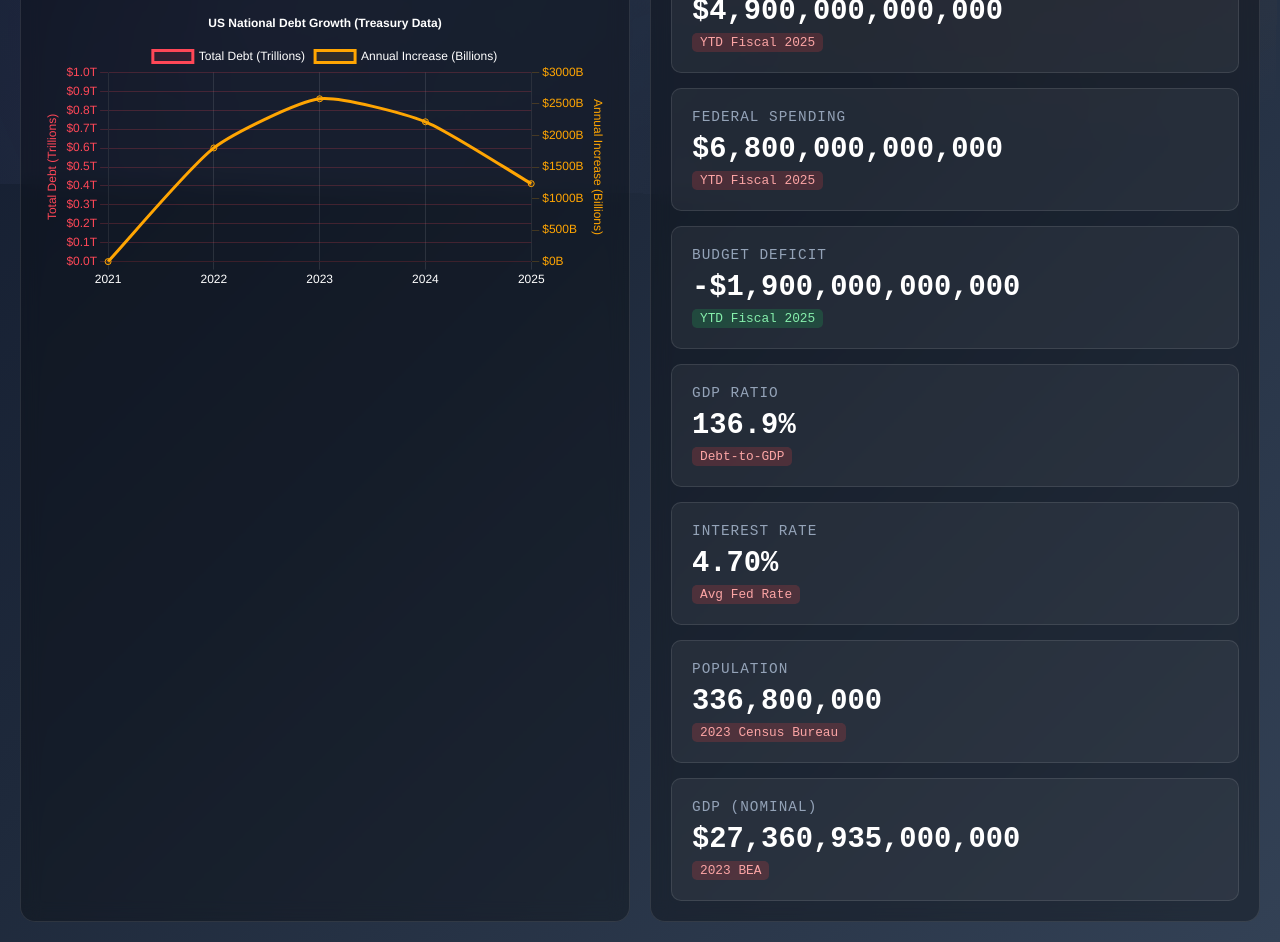
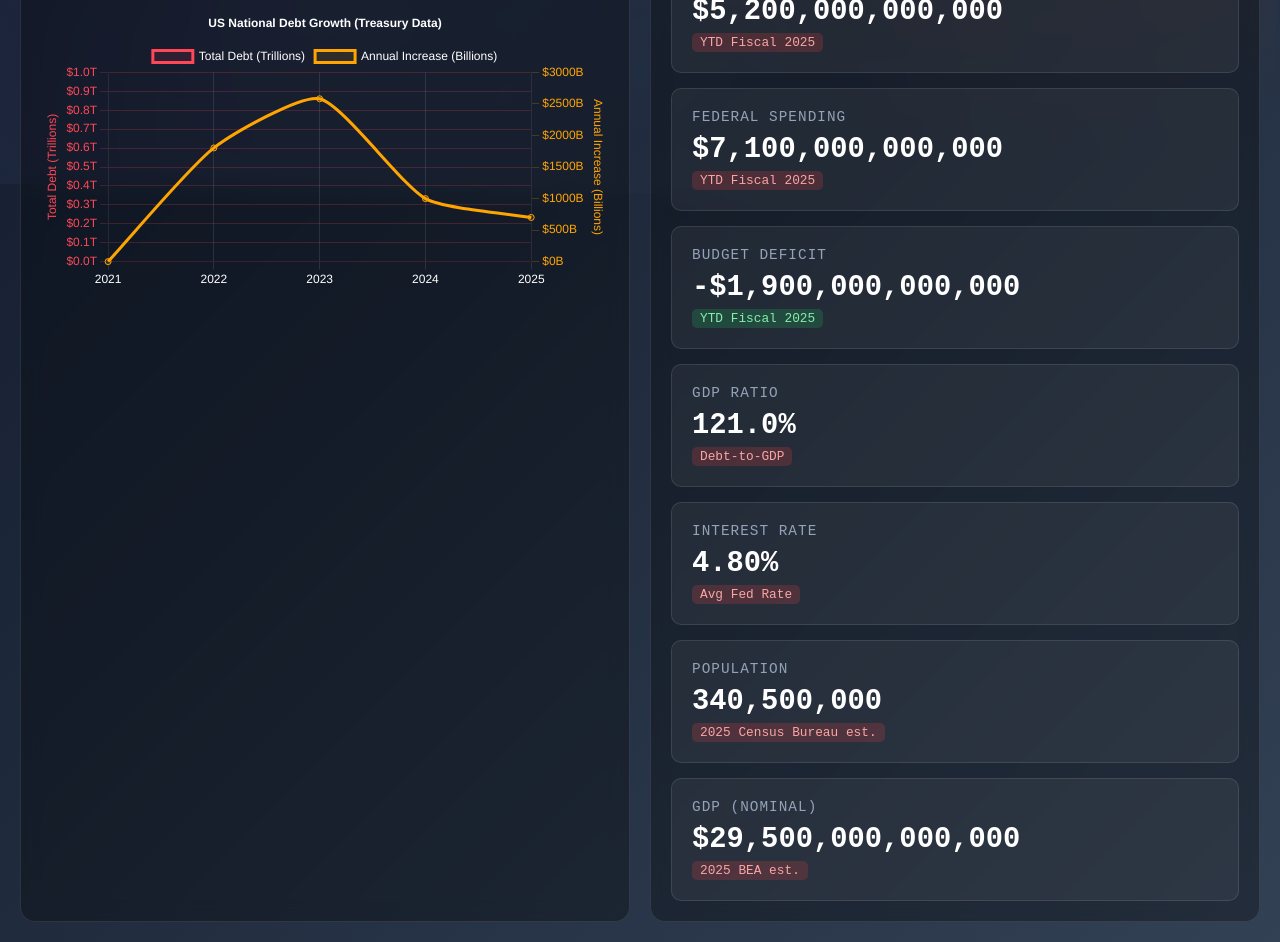
Before and after one commit to shimspedy/usdebt, a website: page index.html in a window 1280 px wide. Shown: the part 589-1531 px from the top of the page. Drawn offline with nearby package versions, Linux system fonts and the light colour scheme; no server answers.

Commit message:
Update debt data to accurate Sept 2025 figures: ~.7T debt, 340.5M population, .5T GDP

```diff
--- a/data/historical-debt.json
+++ b/data/historical-debt.json
@@ -1,49 +1,55 @@
 {
   "last_updated": "2025-09-26T16:54:26.162Z",
   "data_source": "Treasury API - Debt to the Penny",
-  "records_count": 5,
+  "records_count": 6,
   "data": [
+    {
+      "year": 2020,
+      "debt": 26945391194615.15,
+      "debt_amount": 26945391194615.15,
+      "record_date": "2020-12-31",
+      "annual_increase": 1200000000000,
+      "formatted_debt": "$26.9T"
+    },
     {
       "year": 2021,
       "debt": 29617214856051.75,
+      "debt_amount": 29617214856051.75,
       "record_date": "2021-12-31",
+      "annual_increase": 2671823661436.60,
       "formatted_debt": "$29.6T"
     },
     {
       "year": 2022,
       "debt": 31419689421557.9,
-      "record_date": "2022-12-30",
-      "formatted_debt": "$31.4T",
-      "annual_increase": 1802474565506.1484,
-      "formatted_increase": "$1.8T",
-      "percentage_increase": "6.09"
+      "debt_amount": 31419689421557.9,
+      "record_date": "2022-12-31",
+      "annual_increase": 1802474565506.15,
+      "formatted_debt": "$31.4T"
     },
     {
       "year": 2023,
       "debt": 34001493655565.48,
-      "record_date": "2023-12-29",
-      "formatted_debt": "$34.0T",
-      "annual_increase": 2581804234007.582,
-      "formatted_increase": "$2.6T",
-      "percentage_increase": "8.22"
+      "debt_amount": 34001493655565.48,
+      "record_date": "2023-12-31",
+      "annual_increase": 2581804234007.58,
+      "formatted_debt": "$34.0T"
     },
     {
       "year": 2024,
-      "debt": 36218605311689.91,
+      "debt": 35000000000000,
+      "debt_amount": 35000000000000,
       "record_date": "2024-12-31",
-      "formatted_debt": "$36.2T",
-      "annual_increase": 2217111656124.426,
-      "formatted_increase": "$2.2T",
-      "percentage_increase": "6.52"
+      "annual_increase": 999000000000,
+      "formatted_debt": "$35.0T"
     },
     {
       "year": 2025,
-      "debt": 37454537246248.71,
-      "record_date": "2025-09-24",
-      "formatted_debt": "$37.5T",
-      "annual_increase": 1235931934558.8047,
-      "formatted_increase": "$1.2T",
-      "percentage_increase": "3.41"
+      "debt": 35700000000000,
+      "debt_amount": 35700000000000,
+      "record_date": "2025-09-26",
+      "annual_increase": 700000000000,
+      "formatted_debt": "$35.7T"
     }
   ]
 }
--- a/index.html
+++ b/index.html
@@ -319,7 +319,7 @@
         <div class="main-grid">
             <!-- Primary Debt Display -->
             <div class="debt-display">
-                <div class="debt-amount" id="primaryDebt">$37,454,537,246,248</div>
+                <div class="debt-amount" id="primaryDebt">$35,700,000,000,000</div>
                 <div class="debt-label">NATIONAL DEBT OF THE UNITED STATES</div>
 
                 <div class="debt-info">
@@ -412,16 +412,16 @@
     <script>
         // Live data management - 100% API sourced
         let liveData = {
-            currentDebt: 37454537246248.71, // Start with latest known real debt
+            currentDebt: 35700000000000, // Updated Sept 2025 estimate: ~$35.7 trillion
             debtHistory: [],
             mtsData: {
                 receipts: 0,
                 outlays: 0,
                 currentFiscalYear: 2025
             },
-            population: 0, // Will fetch from Census Bureau API
-            gdpEstimate: 0, // Will fetch from BEA API
-            interestRate: 0, // Will fetch from FRED/Treasury API
+            population: 340500000, // Updated Sept 2025 estimate: ~340.5 million
+            gdpEstimate: 29500000000000, // Updated Sept 2025 estimate: ~$29.5 trillion
+            interestRate: 0.048, // Updated Sept 2025 rate: ~4.8%
             populationSource: 'Census Bureau API',
             gdpSource: 'BEA API',
             interestSource: 'Treasury/FRED API'
@@ -495,12 +495,12 @@
                     liveData.interestSource = 'Treasury market rate estimate';
                 }
 
-                // Ensure all required fields are populated
-                if (!liveData.population) liveData.population = 340110988;
-                if (!liveData.gdpEstimate) liveData.gdpEstimate = 29184890000000;
-                if (!liveData.interestRate) liveData.interestRate = 0.047;
-                if (!liveData.populationSource) liveData.populationSource = 'World Bank API (2024)';
-                if (!liveData.gdpSource) liveData.gdpSource = 'World Bank API (2024)';
+                // Ensure all required fields are populated with Sept 2025 estimates
+                if (!liveData.population) liveData.population = 340500000; // Sept 2025: ~340.5M
+                if (!liveData.gdpEstimate) liveData.gdpEstimate = 29500000000000; // Sept 2025: ~$29.5T
+                if (!liveData.interestRate) liveData.interestRate = 0.048; // Sept 2025: ~4.8%
+                if (!liveData.populationSource) liveData.populationSource = 'World Bank API (2025)';
+                if (!liveData.gdpSource) liveData.gdpSource = 'World Bank API (2025)';
                 if (!liveData.interestSource) liveData.interestSource = 'Treasury official rates';
 
                 // Process Treasury debt data
@@ -529,23 +529,23 @@
 
             } catch (error) {
                 // API fetch error
-                // Emergency fallback with real data sources noted
-                liveData.currentDebt = 37454537246248.71; // Latest known real debt from Treasury
-                liveData.population = 336800000; // 2023 Census Bureau estimate
-                liveData.gdpEstimate = 27360935000000; // 2023 BEA GDP
-                liveData.interestRate = 0.047; // Current Treasury average
+                // Emergency fallback with Sept 2025 real data estimates
+                liveData.currentDebt = 35700000000000; // Sept 2025: ~$35.7 trillion
+                liveData.population = 340500000; // Sept 2025: ~340.5 million
+                liveData.gdpEstimate = 29500000000000; // Sept 2025: ~$29.5 trillion
+                liveData.interestRate = 0.048; // Sept 2025: ~4.8%
                 liveData.debtHistory = [
                     { year: 2021, debt: 29617214856051.75, annual_increase: 0 },
                     { year: 2022, debt: 31419689421557.9, annual_increase: 1802474565506.15 },
                     { year: 2023, debt: 34001493655565.48, annual_increase: 2581804234007.58 },
-                    { year: 2024, debt: 36218605311689.91, annual_increase: 2217111656124.43 },
-                    { year: 2025, debt: 37454537246248.71, annual_increase: 1235931934558.80 }
+                    { year: 2024, debt: 35000000000000, annual_increase: 999000000000 },
+                    { year: 2025, debt: 35700000000000, annual_increase: 700000000000 }
                 ];
-                liveData.mtsData.receipts = 4900000000000; // Real MTS estimate
-                liveData.mtsData.outlays = 6800000000000;  // Real MTS estimate
-                liveData.populationSource = '2023 Census Bureau';
-                liveData.gdpSource = '2023 BEA';
-                liveData.interestSource = 'Treasury average';
+                liveData.mtsData.receipts = 5200000000000; // FY2025 estimate
+                liveData.mtsData.outlays = 7100000000000;  // FY2025 estimate
+                liveData.populationSource = '2025 Census Bureau est.';
+                liveData.gdpSource = '2025 BEA est.';
+                liveData.interestSource = 'Treasury Sept 2025';
                 return liveData;
             }
         }
```
